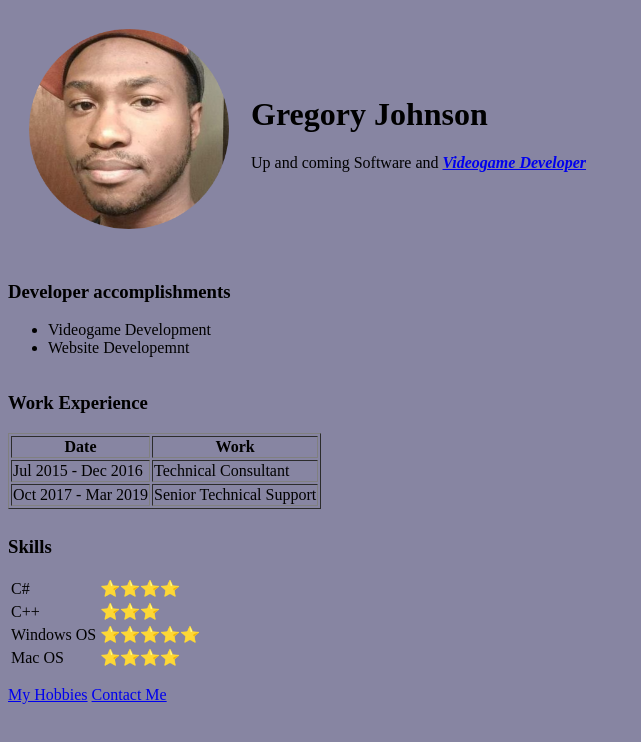
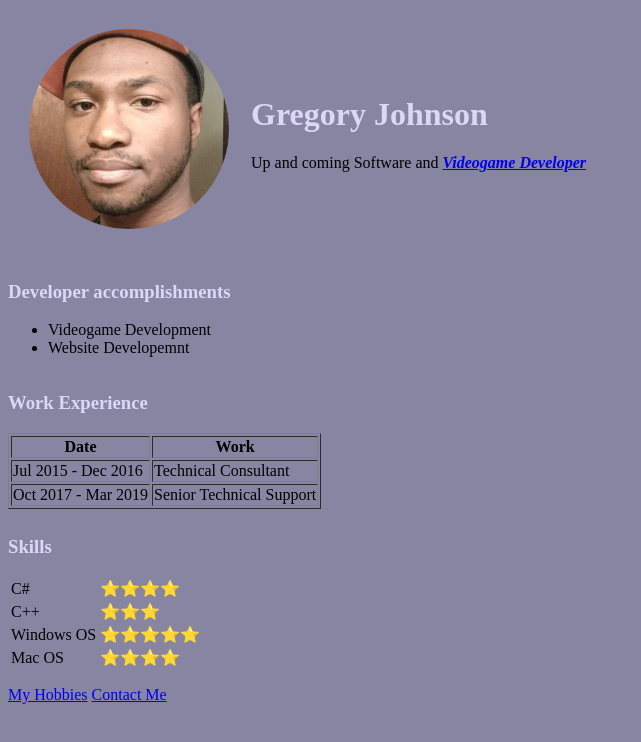
Before and after one commit to greg93john/cv, a plain HTML site: page index.html in a window 1280 px wide. Shown: the whole page, without its empty margins (0-641 px from the left). Drawn offline with Linux system fonts and the light colour scheme.

Commit message:
adds css style sheet to web page

```diff
--- /dev/null
+++ b/css/styles.css
@@ -0,0 +1,15 @@
+body {
+  background-color: #8785a2;
+}
+
+hr  {
+  border-style: none;
+}
+
+h1 {
+  color: #dcd6f7;
+}
+
+h3 {
+  color: #dcd6f7;
+}
--- a/index.html
+++ b/index.html
@@ -3,14 +3,8 @@
   <head>
     <meta charset="utf-8">
     <title>Greg's Personal Site</title>
-    <style media="screen">
-      body {
-        background-color: #8785a2;
-      }
-      hr  {
-        border-style: none;
-      }
-    </style>
+    <link rel="stylesheet" href="css/styles.css">
+
   </head>
 
   <body>
```
Also changed, not shown: contact-me.html (+1 -0 lines), hobbies.html (+1 -0 lines).
